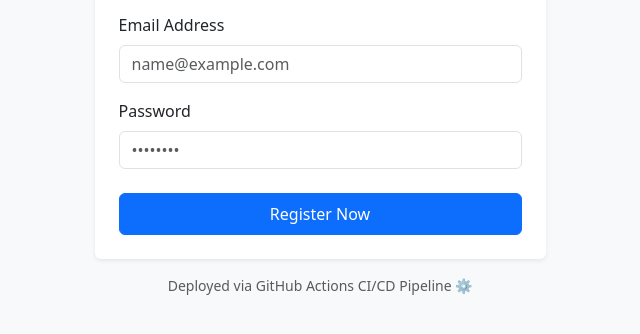
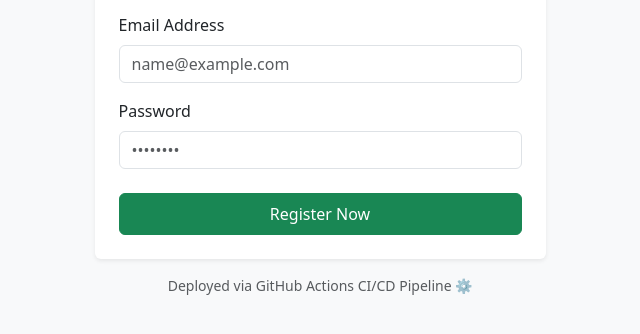
Before and after one commit to yuvan6781b/registration-project, a plain HTML site: page index.html in a window 1280 px wide. Shown: the part 324-658 px from the top of the page, without its empty margins (320-960 px from the left). Drawn offline with nearby package versions, Linux system fonts and the light colour scheme.

Commit message:
Change registration button color to green

```diff
--- a/index.html
+++ b/index.html
@@ -44,7 +44,7 @@
               </div>
 
               <!-- Submit Button -->
-              <button type="submit" class="btn btn-primary w-100 py-2 mt-2">Register Now</button>
+              <button type="submit" class="btn btn-success w-100 py-2 mt-2">Register Now</button>
             </form>
           </div>
         </div>
```
